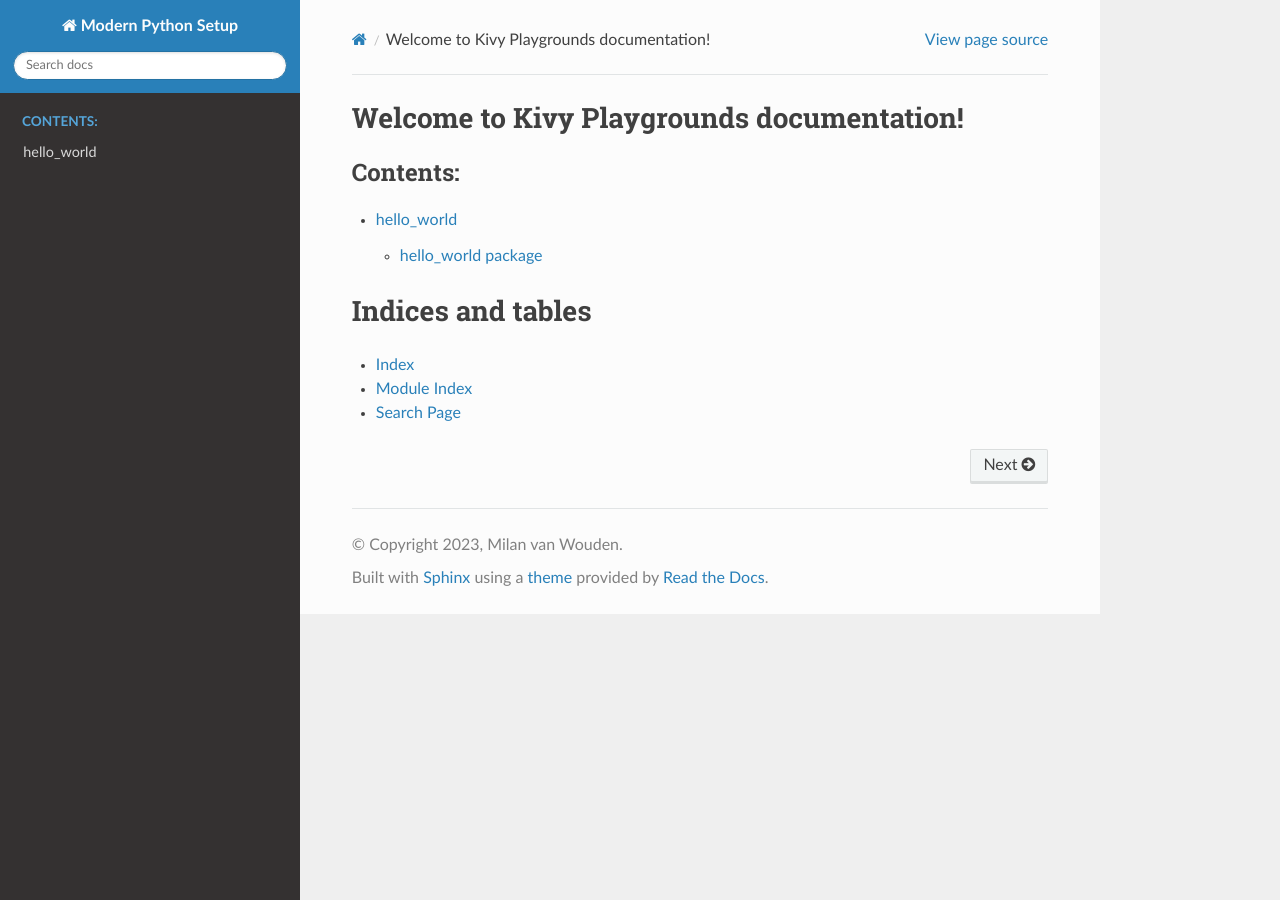
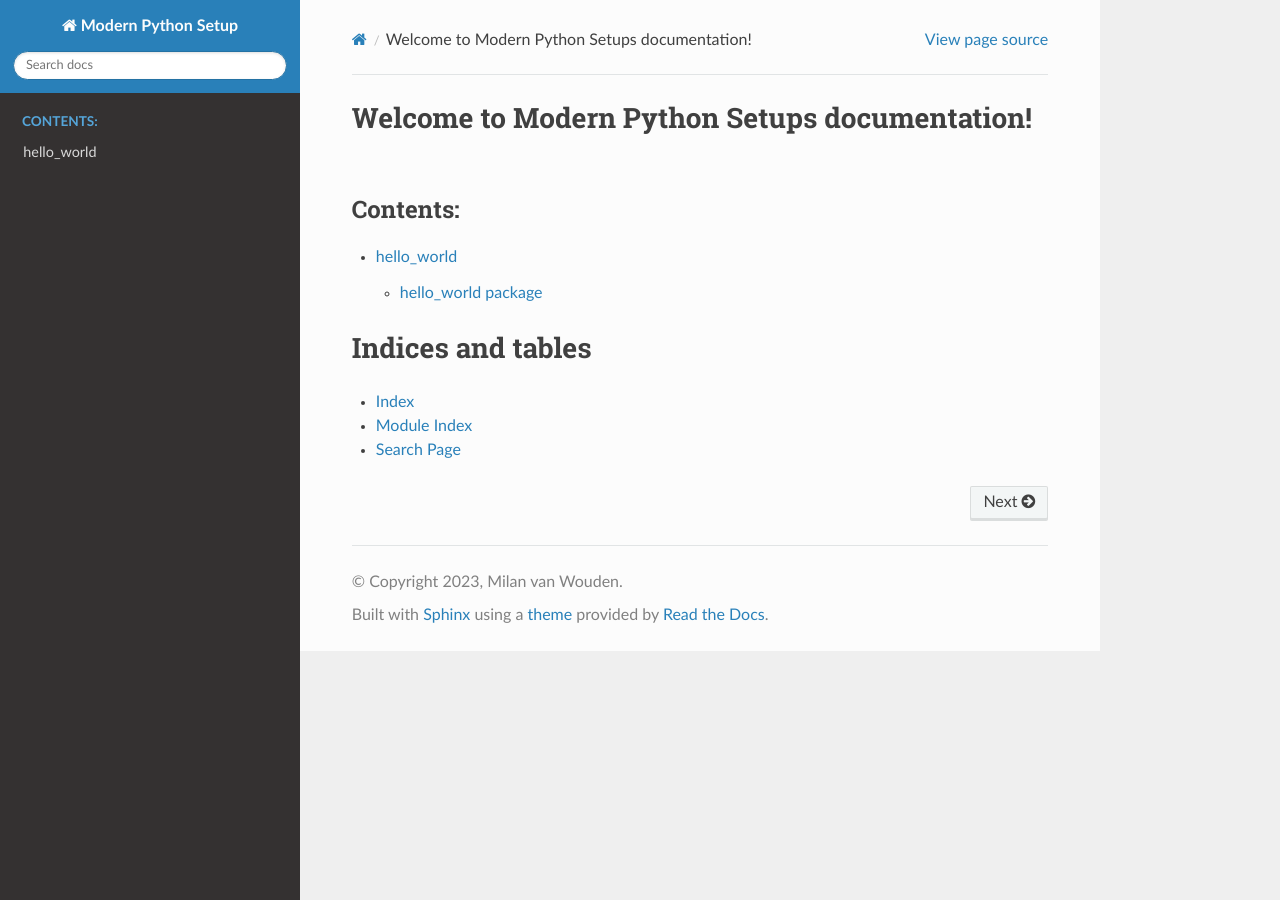
Before and after one commit to MvWouden/modern-python-setup, a Sphinx documentation site: the page built from docs/index.rst, in a window 1280 px wide. Built offline with Sphinx 7.4.7 and the Read the Docs theme 2.0.0, drawn with Linux system fonts in a browser that asks for light colours.

Commit message:
fix copy pasta

```diff
--- a/docs/index.rst
+++ b/docs/index.rst
@@ -3,7 +3,7 @@
    You can adapt this file completely to your liking, but it should at least
    contain the root `toctree` directive.
 
-Welcome to Kivy Playgrounds documentation!
+Welcome to Modern Python Setups documentation!
 ===============================================
 
 .. toctree::
```
